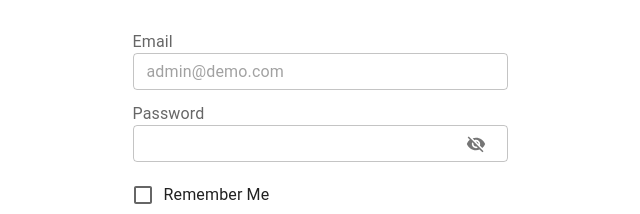
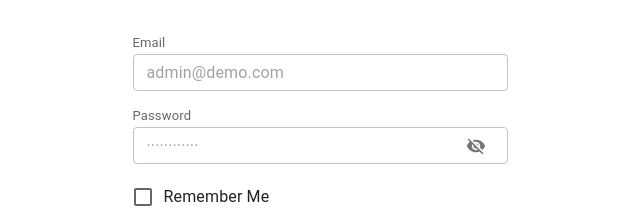
Before and after one commit to thanklet/mock-dapp-prototype, a React (Vite) app: page /auth/login in a window 1280 px wide. Shown: the top 214 px of the page, without its empty margins (320-960 px from the left). Built offline with nearby package versions, Linux system fonts and the light colour scheme; no server answers.

Commit message:
chore: フォーム周りのスタイルを調整する
- パスワードフィールドのplaceholderを設定
- ラベルのテキストサイズを13pxに調整
- オートフィル時にカーソルが見える様に修正

```diff
--- a/src/components/ui/form/password-field.tsx
+++ b/src/components/ui/form/password-field.tsx
@@ -12,6 +12,7 @@ export const PasswordField = forwardRef<HTMLInputElement, TextFieldProps>(
         {...props}
         ref={ref}
         type={shouldShowPassword ? "text" : "password"}
+        placeholder="············"
         endAdornment={
           <InputAdornment position="end">
             <IconButton onClick={() => setShouldShowPassword((prev) => !prev)}>
--- a/src/components/ui/form/text-field.tsx
+++ b/src/components/ui/form/text-field.tsx
@@ -24,7 +24,7 @@ export const TextField = forwardRef<HTMLInputElement, TextFieldProps>(
     return (
       <FormControl error={error} disabled={disabled}>
         <FormLabel>
-          <span>{label}</span>
+          <span className="text-[13px]">{label}</span>
           <OutlinedInput
             ref={ref}
             fullWidth
@@ -34,6 +34,7 @@ export const TextField = forwardRef<HTMLInputElement, TextFieldProps>(
               "& .MuiOutlinedInput-input:-webkit-autofill": {
                 boxShadow: "none",
                 backgroundColor: "white",
+                caretColor: "black",
                 "-webkit-text-fill-color": "black",
               },
               "& .MuiOutlineInput-input:webkit-text-fill-color": {},
```
